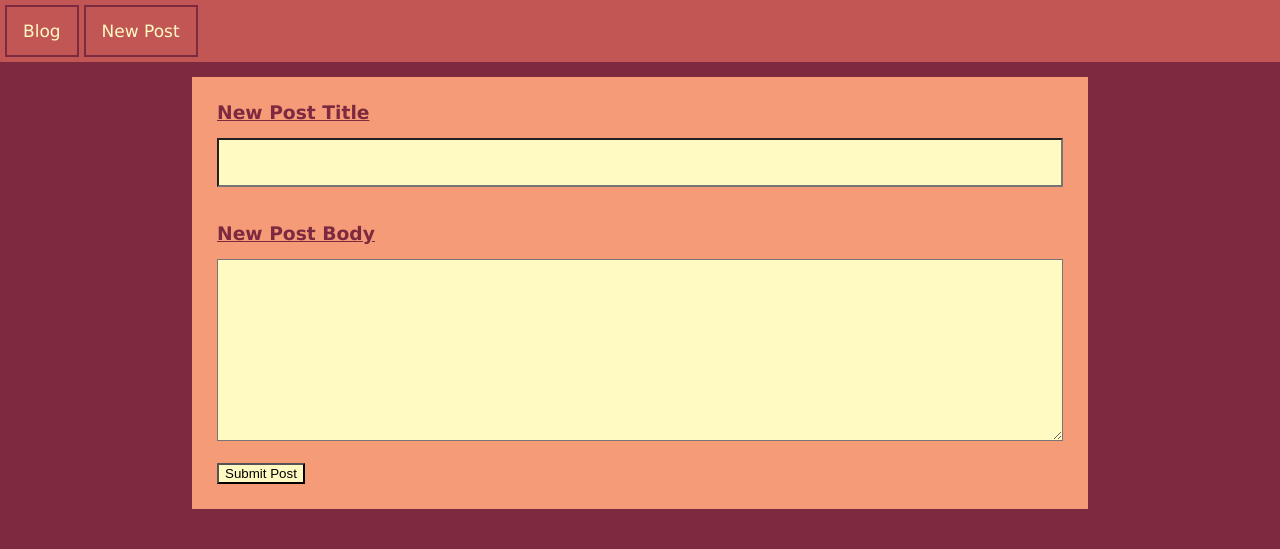
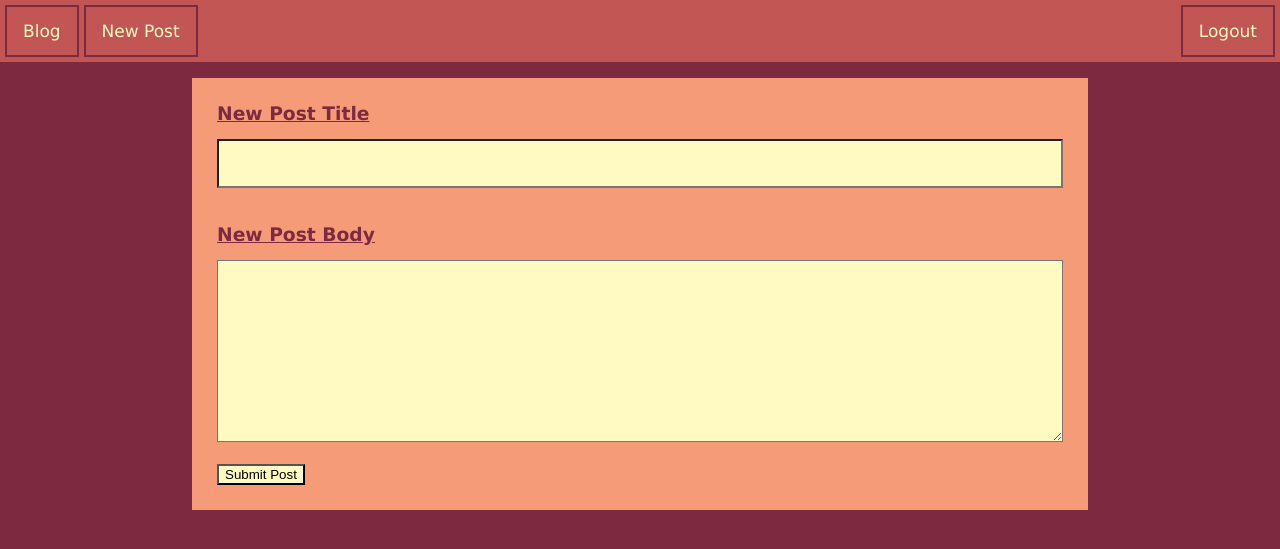
Before and after one commit to jeffmorice/blogz, a Flask app: page /newpost in a window 1280 px wide. Shown: the top 549 px of the page. Run offline with Flask 2, Linux system fonts and the light colour scheme; the visitor is signed in with stand-in values (Sample User, id 1); data comes from the database, SQL or seed files in the repository.

Commit message:
Added logout functionality, logout route, and Logout link in topbar. Also added Login and Signup links to topbar. Added conditional to base.html within the topbar to detect username in the session and display appropriate links. Modified CSS to align links as desired.

```diff
--- a/main.py
+++ b/main.py
@@ -304,9 +304,11 @@ def login():
         username = request.form['username']
         password = request.form['password']
         user = User.query.filter_by(username=username).first()
+
+        # if user exists (is not NoneType) and the password is correct
         if user and user.password == password:
             session['username'] = username
-            flash("Logged in")
+            flash(username + " logged in")
             return redirect('/newpost')
         else:
             if not user:
@@ -320,6 +322,12 @@ def login():
 
     return render_template('login.html')
 
-# don't forget to run the fucking app (only if __name__ == "__main__")
+@app.route('/logout')
+def logout():
+    flash(session['username'] + " logged out")
+    del session['username']
+    return redirect('/blog')
+
+# run the app (only if __name__ == "__main__")
 if __name__ == '__main__':
     app.run()
--- a/static/styles.css
+++ b/static/styles.css
@@ -107,6 +107,18 @@ a, h3, p, input[type="text"], textarea, label {
   height: 431px;
 }
 
+.align_right {
+  float: right;
+  /* right: 0px; */
+  /* padding: 10px; */
+  margin-right: 5px;
+}
+
+.align_left {
+  float: left;
+  margin-left: 5px;
+}
+
 #topbar {
   height: 62px; /* Set the height of the topbar */
   width: 100%; /* Full-height: remove this if you want "auto" width */
@@ -129,11 +141,9 @@ a, h3, p, input[type="text"], textarea, label {
 }
 
 #topbar a {
-    float: left;
     color: #fffac2;
     text-align: center;
     padding: 14px 16px;
-    margin-left: 5px;
     text-decoration: none;
     font-size: 17px;
     border: 2px solid #7d2a40;
--- a/templates/base.html
+++ b/templates/base.html
@@ -7,9 +7,27 @@
   </head>
   <body>
     <div id='topbar'>
-      <a href="/blog" > Blog </a>
-      <a href="/newpost" > New Post </a>
+      <a href="/blog" class="align_left" > Blog </a>
+      <a href="/newpost" class="align_left" > New Post </a>
+
+      {% if session['username'] %}
+        <a class="align_right" href="/logout" > Logout </a>
+      {% else %}
+        <a class="align_right" href="/signup" > Signup </a>
+        <a class="align_right" href="/login" > Login </a>
+      {% endif %}
     </div>
+
+    {% with messages = get_flashed_messages(with_categories=True) %}
+    <!-- create a "flash tray" which appears under the nav bar  -->
+      <div>
+        <ul>
+          {% for category,message in messages %}
+              <h2 class="{{category}}">{{message}}</h2>
+          {% endfor %}
+        </ul>
+      </div>
+    {% endwith %}
 
     {% block content %}
     {% endblock %}
```
